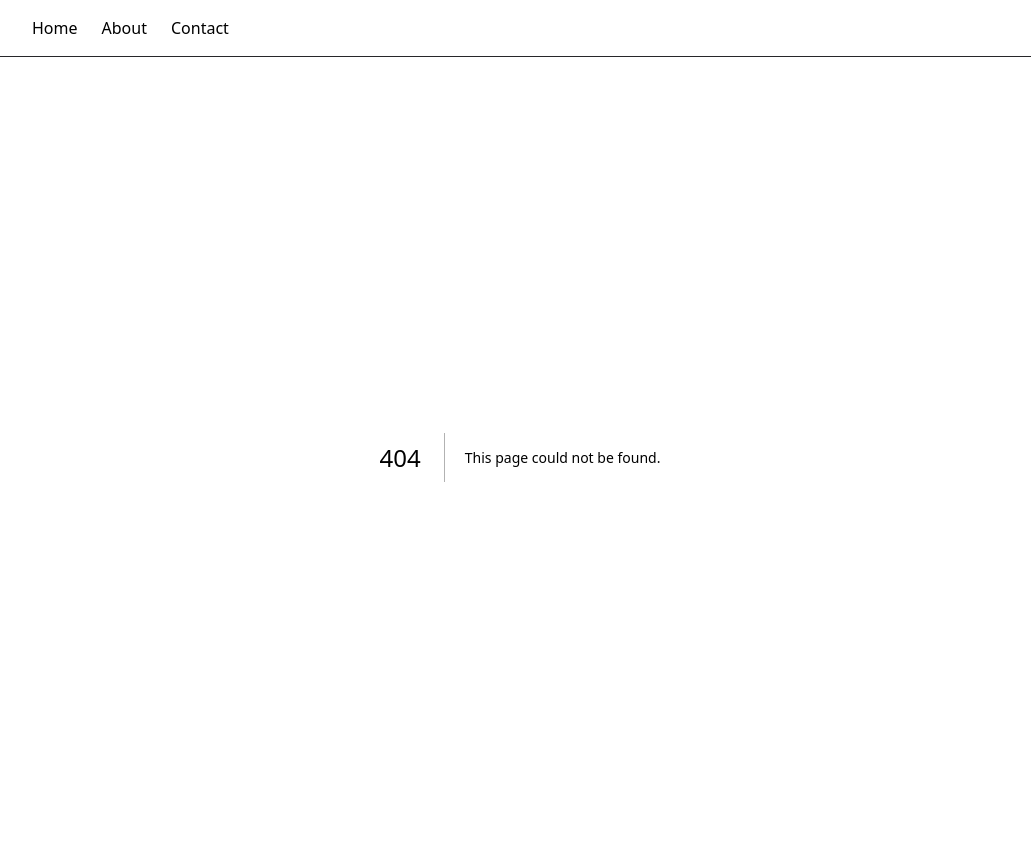
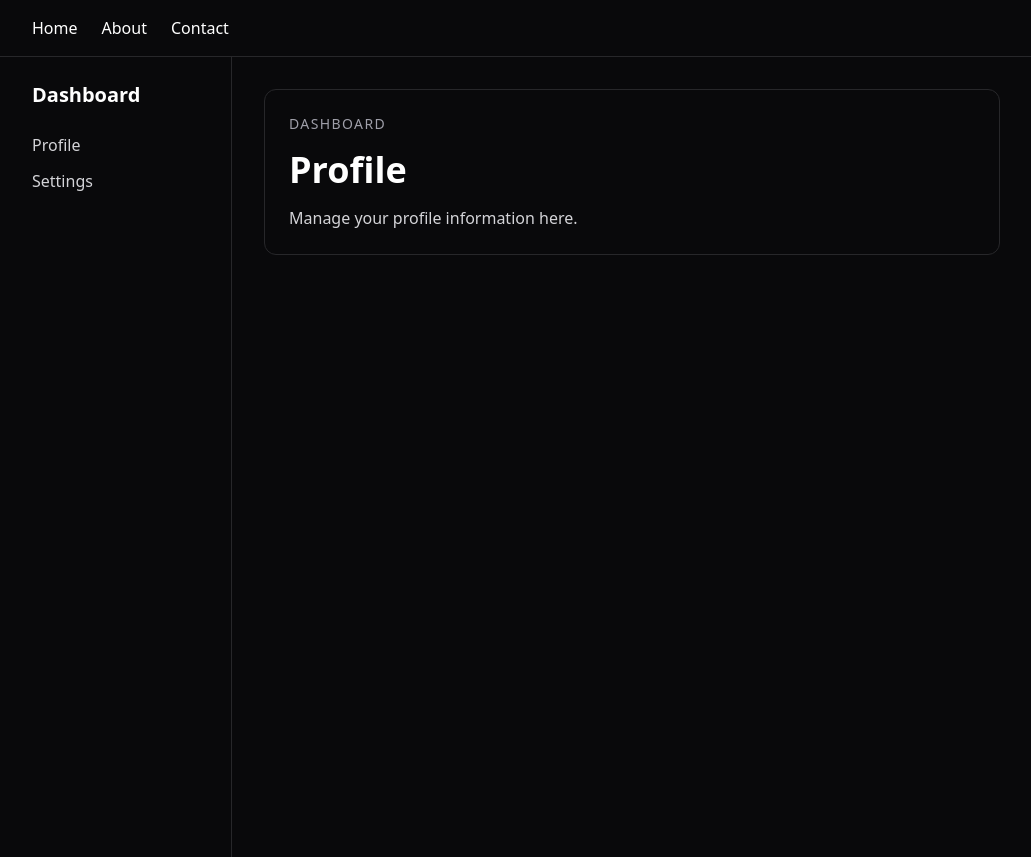
Before and after one commit to foysaliio/Nextjs-Mastery-Journey, a Next.js app: page /dashboard/profile in a window 1280 px wide. Before the commit this address had no page. Shown: the whole page, without its empty margins (120-1151 px from the left). Built offline with nearby package versions, Linux system fonts and the light colour scheme.

Commit message:
feat(nextjs): learn route templates

```diff
--- a/src/app/dashboard/layout.tsx
+++ b/src/app/dashboard/layout.tsx
@@ -12,6 +12,12 @@ const DashboardLayout = ({ children }: DashboardLayoutProps) => {
           <h2 className="text-xl font-bold">Dashboard</h2>
 
           <nav className="mt-6 flex flex-col gap-3">
+            <Link
+              href="/dashboard/profile"
+              className="text-zinc-300 hover:text-white"
+            >
+              Profile
+            </Link>
             <Link
               href="/dashboard/settings"
               className="text-zinc-300 hover:text-white"
--- /dev/null
+++ b/src/app/dashboard/profile/page.tsx
@@ -0,0 +1,17 @@
+const ProfilePage = () => {
+  return (
+    <section>
+      <p className="text-sm uppercase tracking-widest text-zinc-400">
+        Dashboard
+      </p>
+
+      <h1 className="mt-4 text-4xl font-bold">Profile</h1>
+
+      <p className="mt-4 text-zinc-300">
+        Manage your profile information here.
+      </p>
+    </section>
+  );
+};
+
+export default ProfilePage;
--- /dev/null
+++ b/src/app/dashboard/template.tsx
@@ -0,0 +1,21 @@
+"use client";
+import React, { useEffect } from "react";
+
+interface DashboardTemplateProps {
+  children: React.ReactNode;
+}
+
+const DashboardTemplate = ({ children }: DashboardTemplateProps) => {
+  useEffect(() => {
+    console.log("Dashboard template mounted");
+
+    return () => {
+      console.log("Dashboard template unmounted");
+    };
+  }, []);
+  return (
+    <div className="rounded-xl border border-zinc-800 p-6">{children}</div>
+  );
+};
+
+export default DashboardTemplate;
```
